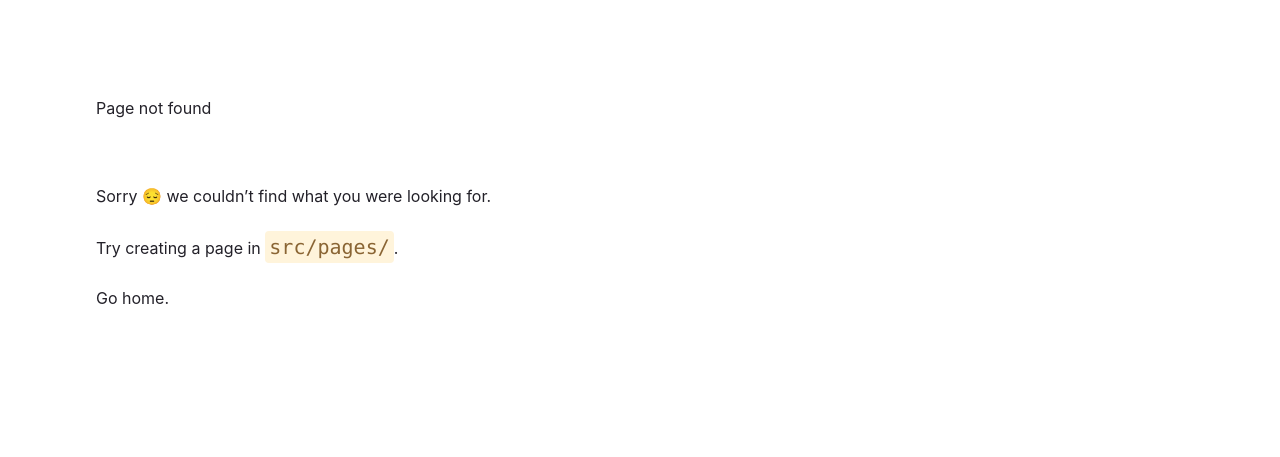
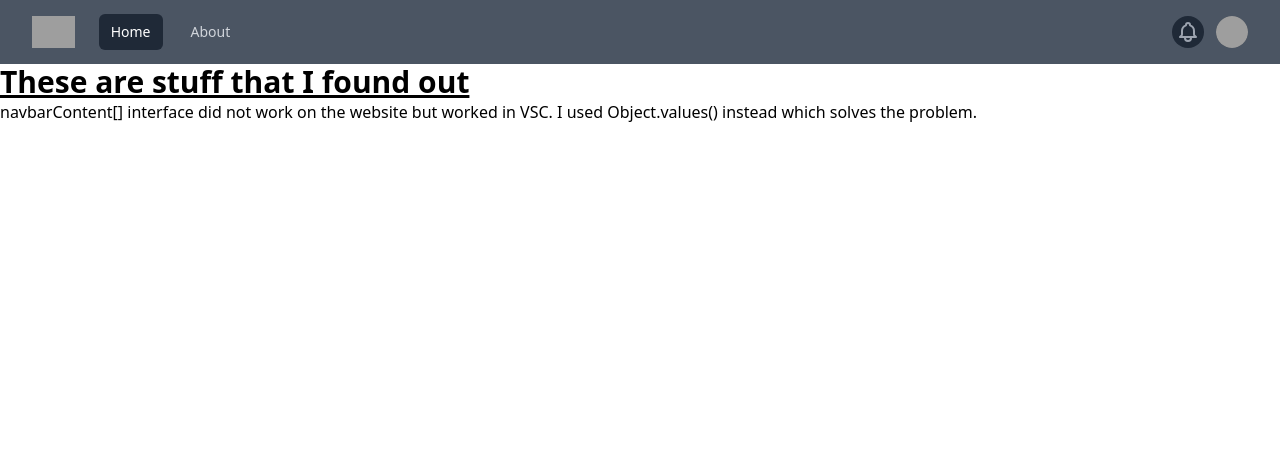
Before and after one commit to CorneliusAng/CorneliusAng.github.io, a Gatsby site: page /projects in a window 1280 px wide. Before the commit this address had no page. Built offline with nearby package versions, Linux system fonts and the light colour scheme; Gatsby itself is replaced by a stand-in of ours; grey boxes are pictures that could not be loaded.

Commit message:
Add projects.tsx
Remove unnecessary links in layout.tsx

```diff
--- a/src/components/layout.tsx
+++ b/src/components/layout.tsx
@@ -1,6 +1,6 @@
 import * as React from 'react'
-import { Link } from 'gatsby'
 import Navbar from '../components/navbar'
+
 interface layoutProps {
   pageTitle: String;
   children: React.ReactNode;
@@ -11,15 +11,9 @@ const Layout = ({ pageTitle, children }: layoutProps) => {
     <div>
       <Navbar/>
       <title>{pageTitle}</title>
-      <nav>
-        <ul>
-          <li><Link to="/">Home</Link></li>
-          <li><Link to="/about">About</Link></li>
-        </ul>
-      </nav>
+
       <main>
-        <h1>{pageTitle}</h1>
-        {children}
+        <h1>{children}</h1>
       </main>
     </div>
   )
--- /dev/null
+++ b/src/pages/projects.tsx
@@ -0,0 +1,12 @@
+import * as React from "react";
+import Layout from "../components/layout";
+
+const ProjectPage = () => {
+  return (
+    <Layout pageTitle="Projects Page">
+      <p className="text-3xl font-bold underline">These are stuff that I found out</p>
+      <p>navbarContent[] interface did not work on the website but worked in VSC. I used Object.values() instead which solves the problem.</p>
+    </Layout>
+  )
+}
+export default ProjectPage
```
